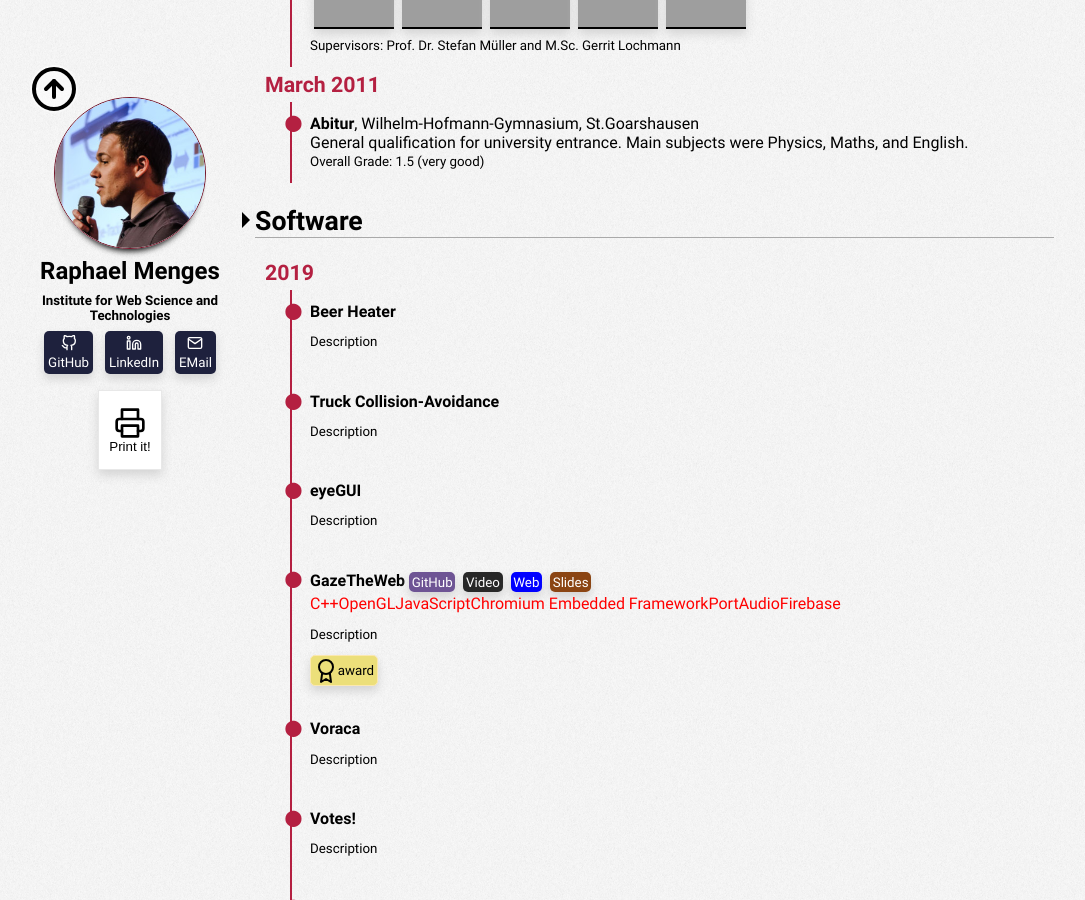
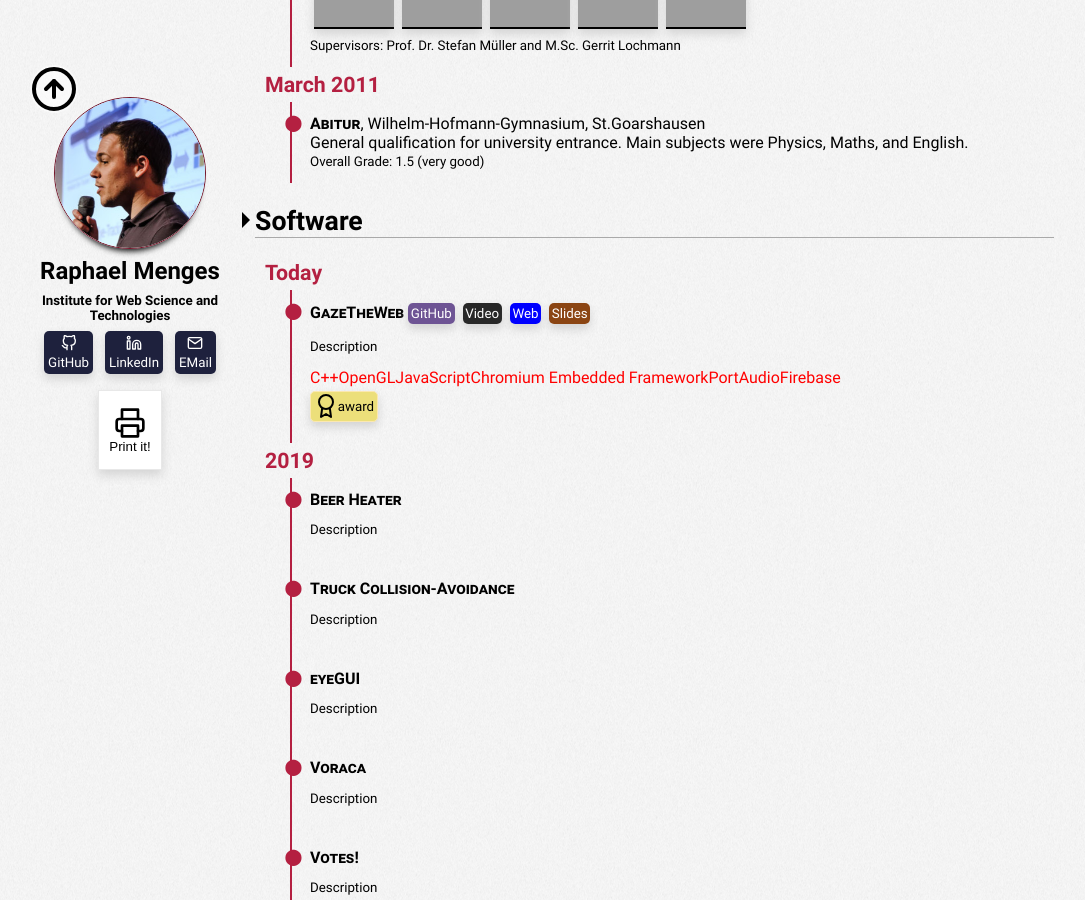
Before and after one commit to raphaelmenges/raphaelmenges.github.io, a Jekyll site: the page built from index.html, in a window 1280 px wide and 900 px high, scrolled down 1236 px, cut to the strip 0-900 px from the top of the window. Shown: the whole strip, without its empty margins (98-1183 px from the left). Built offline with Jekyll 4.4.1, drawn with Linux system fonts in a browser that asks for light colours; grey boxes are pictures that could not be loaded.

Commit message:
Styling.

```diff
--- a/_includes/home/academia.html
+++ b/_includes/home/academia.html
@@ -3,7 +3,7 @@
 <h3>Today</h3>
 <ol>
 	<li>
-		<div><strong>PhD Student</strong>, University of Koblenz, Institute for Web Science and Technologies
+		<div><strong style='font-variant: small-caps'>PhD Student</strong>, University of Koblenz, Institute for Web Science and Technologies
 		<div class='thesis-title'>A Glance At The Web: Web Interface Introspection to Enhance Gaze-Based Analysis and Interaction</div>
 		<div class='abstract'>The usability of a Web page in particular and the accessibility of Web pages in general are relevant areas of research to make the Web more useful. Eye tracking is a tool that can be helpful in both research areas. We introduce an approach for effective introspection of dynamic interfaces in the Web environment to foster the application of eye tracking. We utilize the observed interface semantics of a Web page to improve gaze-based analysis and gaze-based interaction with eye tracking in the Web environment. First, we present an enhanced representation of a Web page as stimulus that allows an efficient analysis of gaze data by numerous users. Second, we show a gaze-controlled Web browser that adapts the interaction with Web pages for eye tracking input.</div>
 		<div class='thesis-supervisor'>Supervisor: Prof. Dr. Steffen Staab</div>
@@ -13,7 +13,7 @@
 <h3>October 2016</h3>
 <ol>
 	<li>
-		<div><strong>Master of Science</strong>, University of Koblenz, Computational Visualistics Programme</div>
+		<div><strong style='font-variant: small-caps'>Master of Science</strong>, University of Koblenz, Computational Visualistics Programme</div>
 		<div class='grade'>Overall Grade: 1.1 (very good)</div>
 		<div class='thesis-title'>Visualization of Molecule Surface Dynamics <a class='pdf' href='./assets/theses/master.pdf'>PDF</a><a class='slides' href='/assets/slides/master.pdf'>Slides</a><a class='github' href='https://github.com/raphaelmenges/MolecularDynamicsVisualization/tree/master/src/executables/SurfaceDynamicsVisualization'>GitHub</a></div>
 		<div class='grade'>Grade: 1.0 (very good)</div>
@@ -29,7 +29,7 @@
 <h3>March 2014</h3>
 <ol>
 	<li>
-		<div><strong>Bachelor of Science</strong>, University of Koblenz, Computational Visualistics Programme</div>
+		<div><strong style='font-variant: small-caps'>Bachelor of Science</strong>, University of Koblenz, Computational Visualistics Programme</div>
 		<div class='grade'>Overall Grade: 1.4 (very good)</div>
 		<div class='thesis-title'>Interactive Ray-Casting of Volume Data <a class='pdf' href='./assets/theses/bachelor.pdf'>PDF</a><a class='slides' href='/assets/slides/bachelor.pdf'>Slides</a><a class='github' href='https://github.com/raphaelmenges/Voraca'>GitHub</a><a class='video' href='https://youtu.be/sM18a2M5_FM'>Video 1</a><a class='video' href='https://youtu.be/ZcDHNtyZ3es'>Video 2</a></div>
 		<div class='grade'>Grade: 1.0 (very good)</div>
@@ -43,7 +43,7 @@
 <h3>March 2011</h3>
 <ol>
 	<li>
-		<div><strong>Abitur</strong>, Wilhelm-Hofmann-Gymnasium, St.Goarshausen</div>
+		<div><strong style='font-variant: small-caps'>Abitur</strong>, Wilhelm-Hofmann-Gymnasium, St.Goarshausen</div>
 		<div>General qualiﬁcation for university entrance. Main subjects were Physics, Maths, and English.</div>
 		<div class='grade'>Overall Grade: 1.5 (very good)</div>
 	</li>
--- a/_includes/home/software.html
+++ b/_includes/home/software.html
@@ -1,6 +1,5 @@
-
 {%- assign groups = site.software | group_by: 'year' -%}
-
+{%- assign groups = groups | sort: 'name' | reverse -%}
 <div class='timeline'>
 {%- for group in groups -%}
 	<h3>{{ group.name }}</h3>
@@ -8,14 +7,14 @@
 	{%- for software in group.items -%}
 		<li>
 		<div>
-			<strong>{{ software.title }}</strong>
+			<strong style='font-variant: small-caps'>{{ software.title }}</strong>
 			{%- if software.github -%}<a class='github' href='{{ software.github }}'>GitHub</a>{%- endif -%}
 			{%- if software.video -%}<a class='video' href='{{ software.video }}'>Video</a>{%- endif -%}
 			{%- if software.web -%}<a class='web' href='{{ software.web }}'>Web</a>{%- endif -%}
 			{%- if software.slides -%}<a class='slides' href='{{ software.slides }}'>Slides</a>{%- endif -%}
 		</div>
+		<div class='abstract'>{{ software.content }}</div>
 		{%- if software.tech -%}<div class='tech'>{{ software.tech }}</div>{%- endif -%}
-		<div class='abstract'>{{ software.content }}</div>
 		{%- if software.award -%}
 		<div class='award'>
 			<span>{{ software.award }}</span>
```
Also changed, not shown: _collections/_software/gazetheweb.md (+1 -1 lines).
